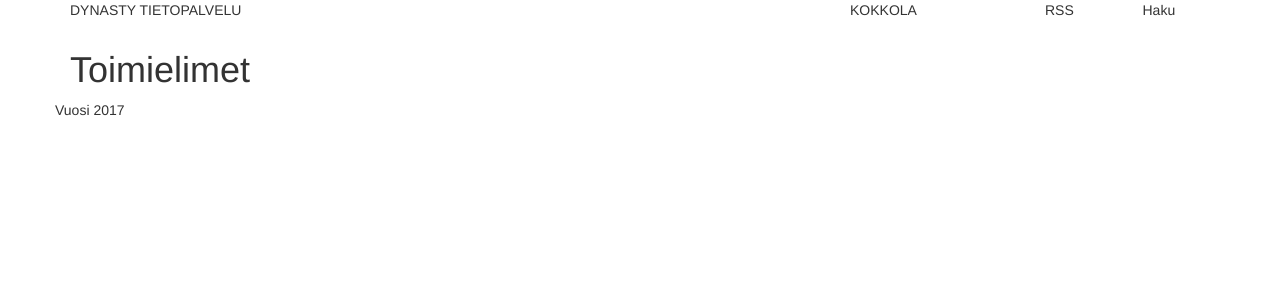
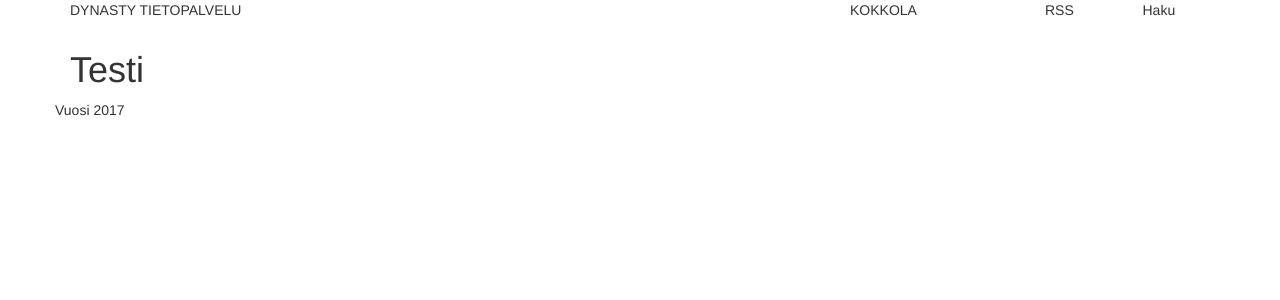
Before and after one commit to ArttuU/N-ytt-, a PHP site: page /testi.php in a window 1280 px wide. Shown: the top 300 px of the page. Run offline with PHP 8.4, Linux system fonts and the light colour scheme; data that the repository does not hold is empty.

Commit message:
päivitys

```diff
--- a/testi.php
+++ b/testi.php
@@ -26,7 +26,7 @@
          </div>
          <div class="row">
              <div class="col-md-12">
-                 <h1>Toimielimet</h1>
+                 <h1>Testi</h1>
              </div>
 
              <div class="row">
```
